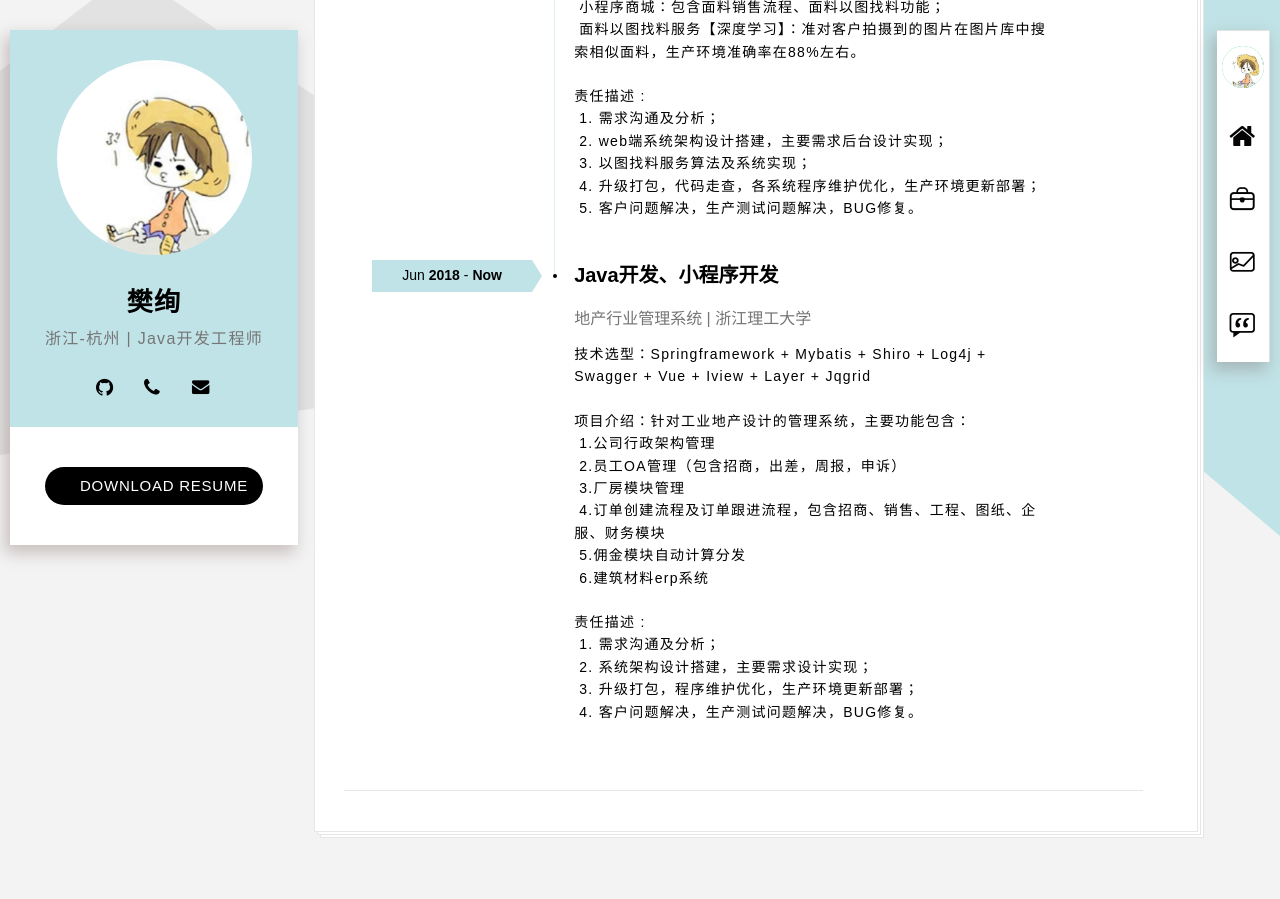
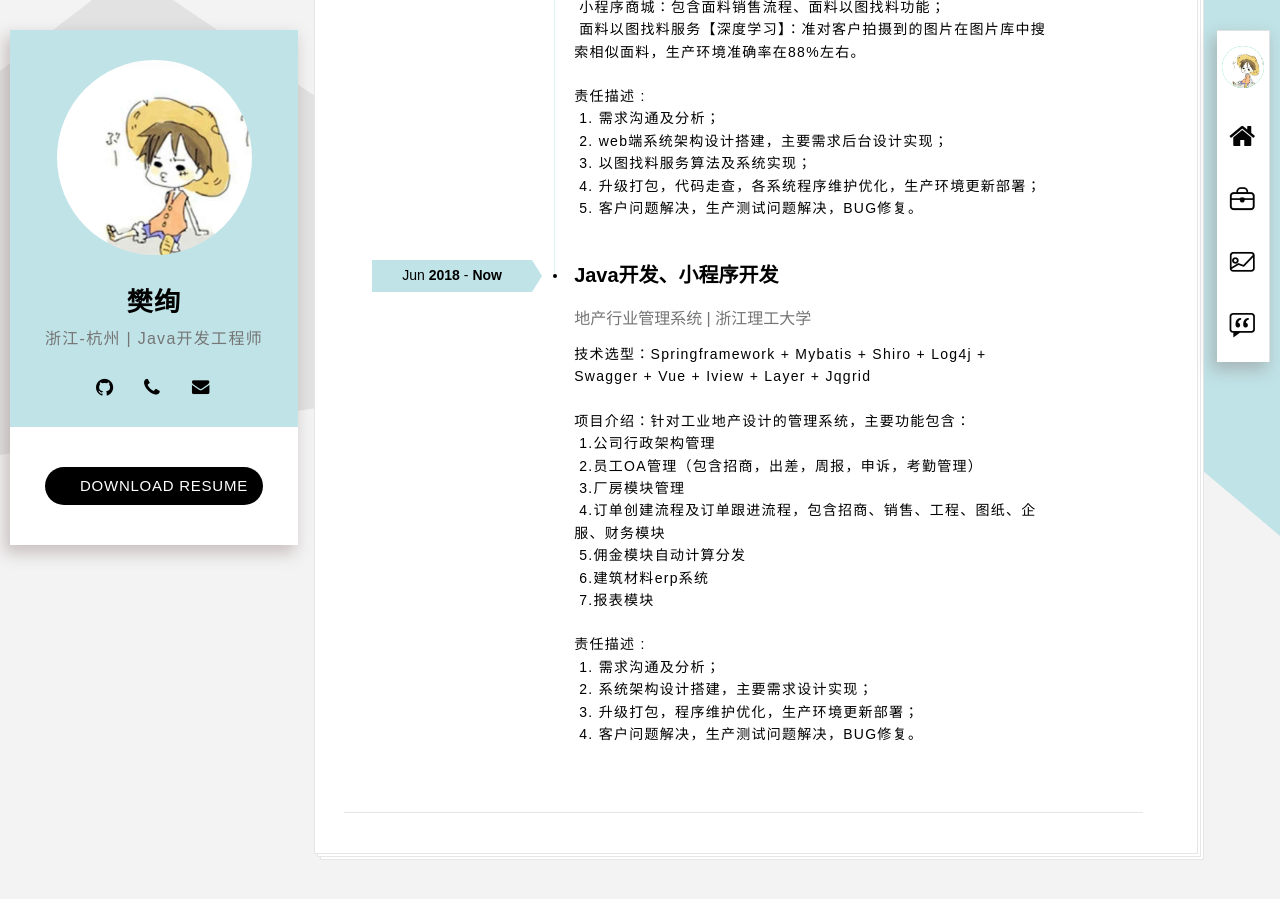
Before and after one commit to fanxuansoft/fanxuansoft.github.io, a Jekyll site: the page built from index.html, in a window 1280 px wide and 900 px high, scrolled down 2139 px. Built offline with Jekyll 4.4.1, drawn with Linux system fonts in a browser that asks for light colours; some web fonts are replaced; before the commit the page ends 3017 px from its top, so only the background shows below that.

Commit message:
Update resumer_04-experience.html

```diff
--- a/_includes/resumer_04-experience.html
+++ b/_includes/resumer_04-experience.html
@@ -61,11 +61,12 @@
                         <p>技术选型：Springframework + Mybatis + Shiro + Log4j + Swagger + Vue + Iview + Layer + Jqgrid</p>
                         <p>项目介绍：针对工业地产设计的管理系统，主要功能包含：<br />
                             &nbsp;1.公司行政架构管理<br />
-                            &nbsp;2.员工OA管理（包含招商，出差，周报，申诉）<br />
+                            &nbsp;2.员工OA管理（包含招商，出差，周报，申诉，考勤管理）<br />
                             &nbsp;3.厂房模块管理<br />
                             &nbsp;4.订单创建流程及订单跟进流程，包含招商、销售、工程、图纸、企服、财务模块<br />
                             &nbsp;5.佣金模块自动计算分发<br />
                             &nbsp;6.建筑材料erp系统<br />
+                            &nbsp;7.报表模块<br />
                         </p>
                         <p>责任描述 :<br />
                             &nbsp;1. 需求沟通及分析；<br />
```
